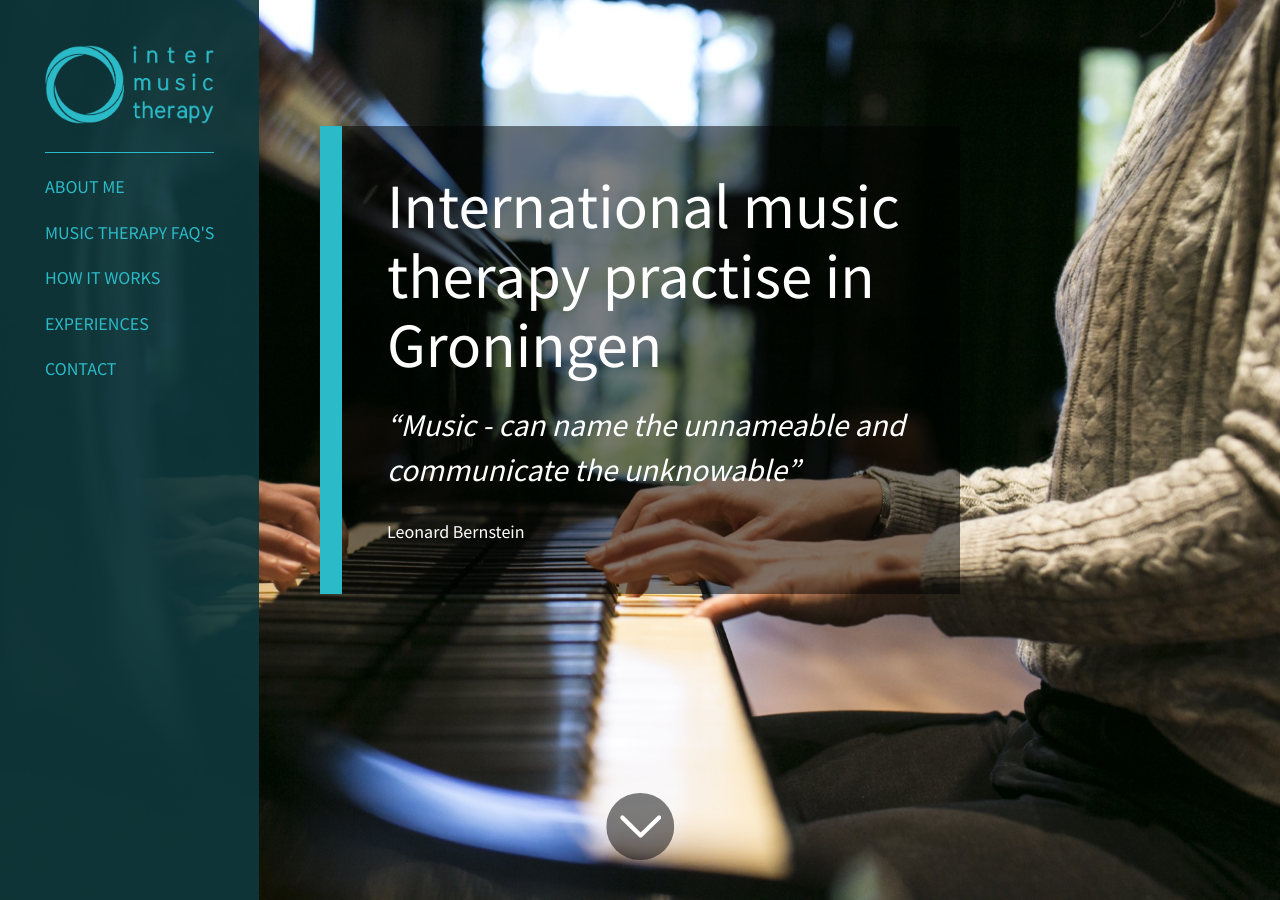
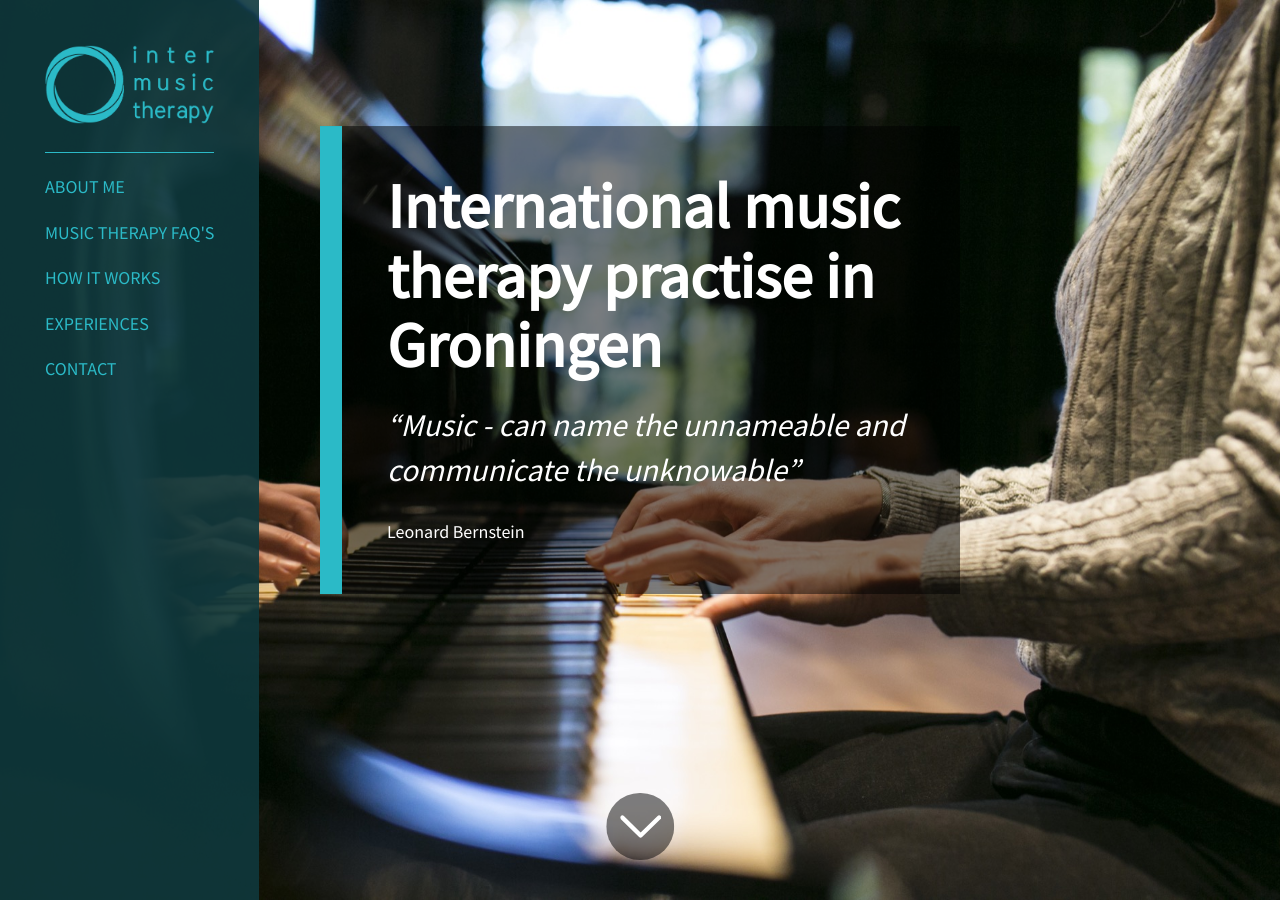
Before and after one commit to wouter-muller/intermusictherapy.nl, a Jekyll site: the page built from index.html, in a window 1280 px wide and 900 px high. Built offline with Jekyll 4.4.1, drawn with Linux system fonts in a browser that asks for light colours.

Commit message:
Change h1 tag

```diff
--- a/index.html
+++ b/index.html
@@ -16,7 +16,7 @@ layout: page
 
 <div class="s-home__intro">
   <div class="s-home__intro-text u-p+">
-    <p class="s-home__intro-heading u-mb">International music therapy practise in Groningen</p>
+    <h1 class="s-home__intro-heading u-mb">International music therapy practise in Groningen</h1>
     <p class="s-home__intro-quote u-mb">“Music - can name the unnameable and communicate the unknowable”</p>
     <p class="s-home__intro-author">Leonard Bernstein</p>
   </div>
```
